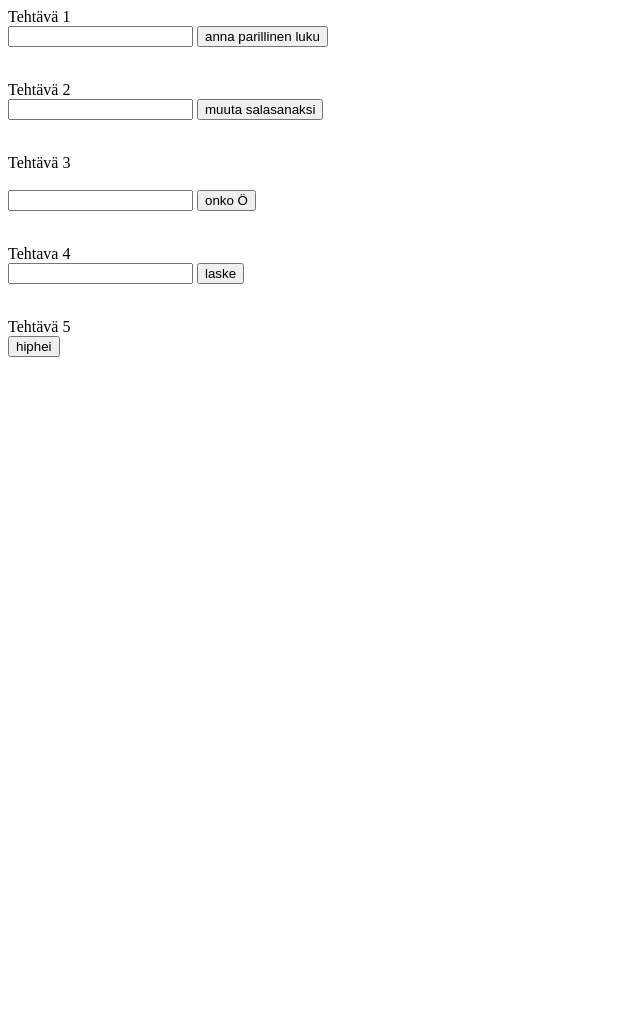
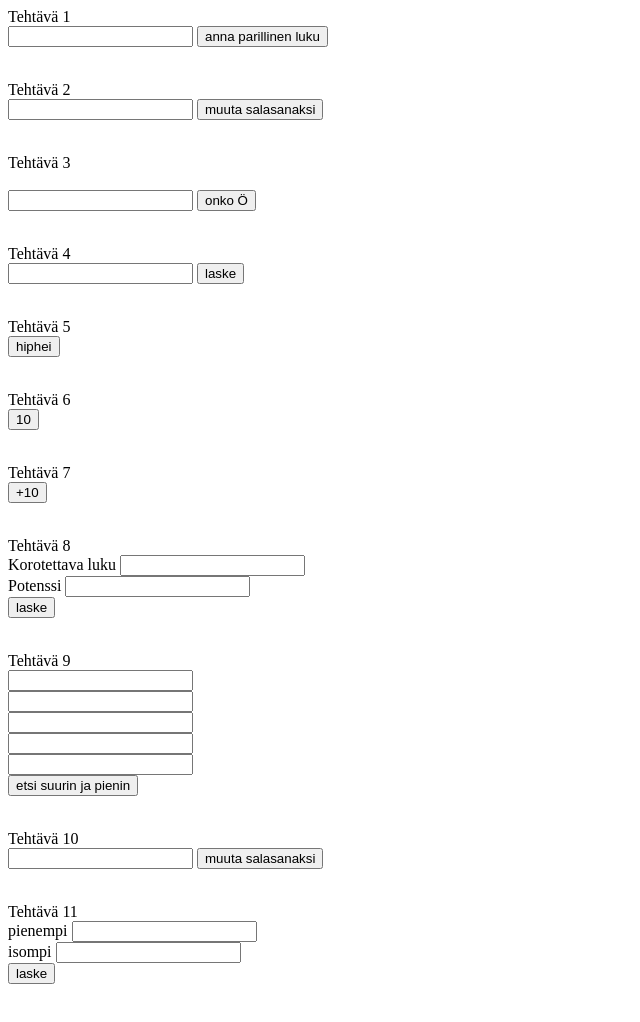
Before and after one commit to unnap/harjoitustyot, a plain HTML site: page viikko3 harjoitukset/h1.html in a window 1280 px wide. Shown: the whole page, without its empty margins (0-640 px from the left). Before the commit the page ends 800 px from the top, so only its background shows below. Drawn offline with Linux system fonts and the light colour scheme.

Commit message:
kesken edelleen

```diff
--- a/viikko3 harjoitukset/h1.html
+++ b/viikko3 harjoitukset/h1.html
@@ -33,7 +33,7 @@
     </form>
     <p id="t3p"></p>
     <br>
-    Tehtava 4
+    Tehtävä 4
     <br>
   <form name="t4" class="" action="index.html" method="post">
     <input type="number" name="valinta" value="">
@@ -48,5 +48,66 @@
   </form>
   <p id="t5p"></p>
   <br>
+  Tehtävä 6
+  <br>
+  <form name="t6" class="" action="index.html" method="post">
+    <button type="button" name="button" onclick="tehtava6()">10</button>
+  </form>
+  <p id="t6p"></p>
+  <br>
+  Tehtävä 7
+  <br>
+  <form name="t7" class="" action="index.html" method="post">
+    <button type="button" name="button" onclick="tehtava7()">+10</button>
+  </form>
+  <p id="t7p"></p>
+  <br>
+  Tehtävä 8
+  <br>
+  <form name="t8" class="" action="index.html" method="post">
+    Korotettava luku <input type="number" name="valinta1" value="">
+    <br>
+    Potenssi <input type="number" name="valinta2" value="">
+    <br>
+    <button type="button" name="button" onclick="tehtava8()">laske</button>
+  </form>
+  <p id="t8p"></p>
+  <br>
+  Tehtävä 9
+  <br>
+  <form name="t9" class="" action="index.html" method="post">
+    <input type="number" name="valinta1" value="">
+    <br>
+    <input type="number" name="valinta2" value="">
+    <br>
+    <input type="number" name="valinta3" value="">
+    <br>
+    <input type="number" name="valinta4" value="">
+    <br>
+    <input type="number" name="valinta5" value="">
+    <br>
+    <button type="button" name="button" onclick="tehtava9()">etsi suurin ja pienin</button>
+  </form>
+  <p id="t9p"></p>
+  <br>
+  Tehtävä 10
+  <br>
+  <form name="t10" class="" action="index.html" method="post">
+    <input type="text" name="valinta" value="">
+    <button type="button" name="button" onclick="tehtava10()">muuta salasanaksi</button>
+  </form>
+  <p id="t10p"></p>
+  <br>
+  Tehtävä 11
+  <br>
+  <form name="t11" class="" action="index.html" method="post">
+    pienempi <input type="number" name="valinta1" value="">
+    <br>
+    isompi <input type="number" name="valinta2" value="">
+    <br>
+    <button type="button" name="button" onclick="tehtava11()">laske</button>
+  </form>
+  <p id="t11p"></p>
+  <br>
   </body>
 </html>
--- a/viikko3 harjoitukset/h1.js
+++ b/viikko3 harjoitukset/h1.js
@@ -38,10 +38,67 @@ function tehtava4() {
   document.getElementById('t4p').innerHTML = "luvun " + luku + " kertoma on " + kerto;
 }
 
-/* työn alla
 function tehtava5() {
-  for () {
+  var hiphei = "";
+  for (i = 1; 100 >= i; i++) {
+    if(i % 3 == 0 && i % 5 == 0) {
+      hiphei += "hipheijaa ";
+    } else if(i % 3 == 0) {
+      hiphei += "hip ";
+    } else if(i % 5 == 0) {
+      hiphei += "heijaa ";
+    } else {
+      hiphei += i + " ";
+    }
+  }
+  document.getElementById('t5p').innerHTML = hiphei;
+}
 
+function tehtava6() {
+  var kymppi = "";
+  for (i = 1; 10 >= i; i++) {
+  kymppi += i + " ";
+  }
+  document.getElementById('t6p').innerHTML = kymppi;
+}
+
+function tehtava7() {
+  var kymppi = 0;
+  for (i = 1; 10 >= i; i++) {
+  kymppi += i;
+  }
+  document.getElementById('t7p').innerHTML = kymppi;
+}
+
+function tehtava8() {
+  var luku = document.t8.valinta1.value;
+  var potenssi = document.t8.valinta2.value;
+  document.getElementById('t8p').innerHTML = Math.pow(luku,potenssi);
+}
+
+function tehtava9() {
+  var luvut = [];
+  luvut.push(document.t9.valinta1.value, document.t9.valinta2.value, document.t9.valinta3.value, document.t9.valinta4.value, document.t9.valinta5.value);
+  luvut.sort((a,b)=>a-b);
+  document.getElementById('t9p').innerHTML = "suurin luku on " + luvut.pop() + "<br>pienin luku on " + luvut.shift();
+}
+
+function tehtava10() {
+  var sana = document.t10.valinta.value;
+  var aakkoset = "aAbBcCdDeEfFgGhHiIjJkKlLmMnNoOpPqQrRsStTuUvVwWxXyYzZåÅäÄöÖ";
+  var salasana = "";
+  for (i = 0; i < sana.length; i++) {
+    salasana += sana[i] + aakkoset.charAt(Math.floor(Math.random() * aakkoset.length));
+  }
+  document.getElementById('t10p').innerHTML = "salasanasi on: " + salasana;
+}
+
+function tehtava11() {
+  var pienempi = document.t11.valinta1.value;
+  var isompi = document.t11.valinta2.value;
+  if(pienempi > isompi) {
+    document.getElementById('t11p').innerHTML = "pistä se pienempi numero sinne ylempään";
+  } else {
+    alert('koodi kesken');
   }
 }
-*/
```
